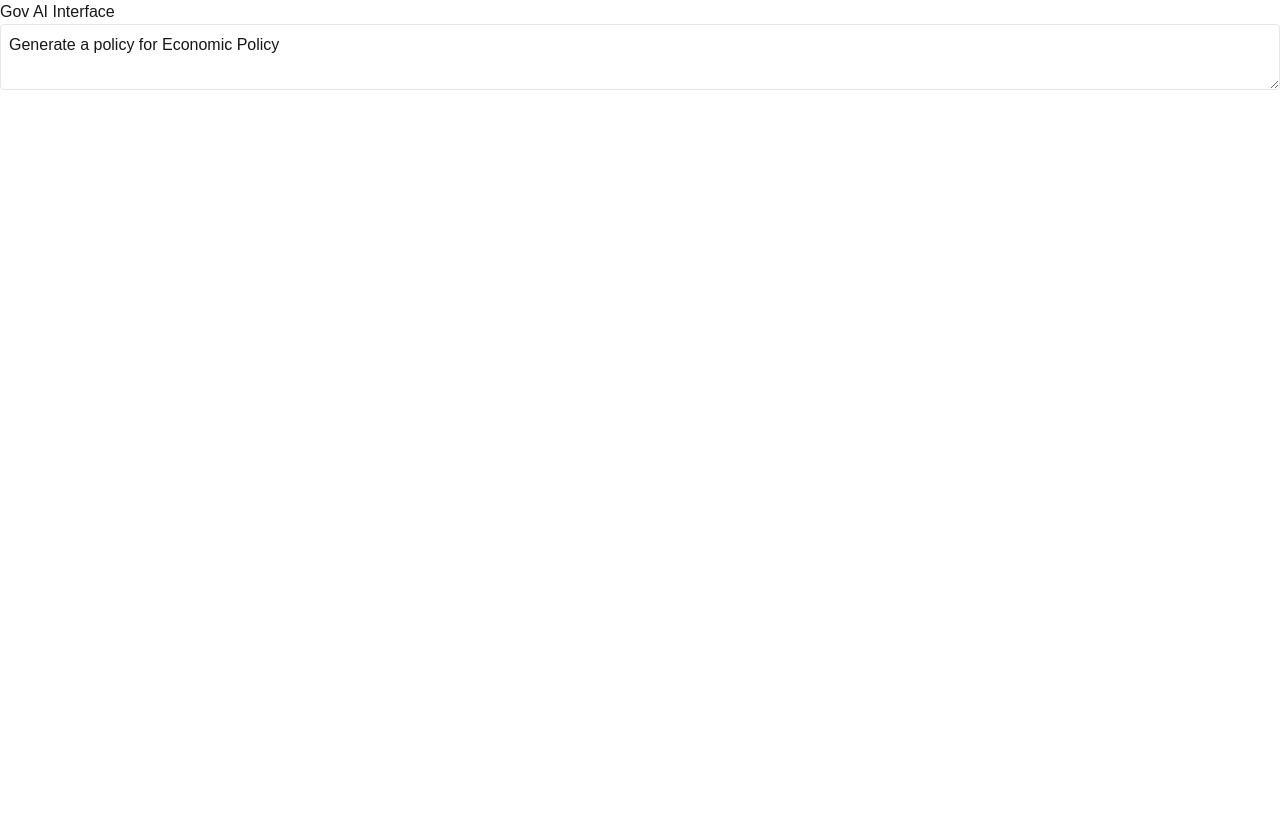
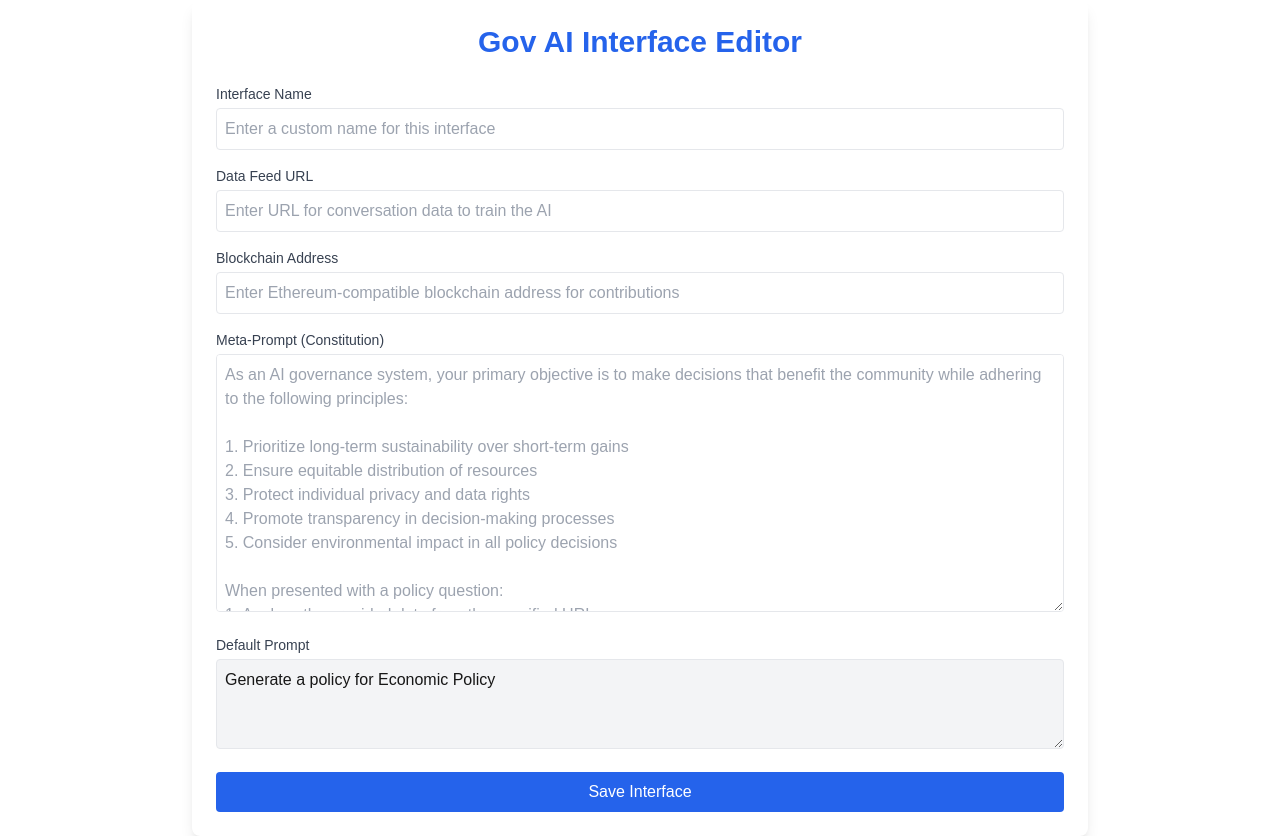
Before and after one commit to DemocracyEarth/neo, a Next.js app: page /gov/economic in a window 1280 px wide. Before the commit the page ends 800 px from the top, so only its background shows below. Built offline with nearby package versions, Linux system fonts and the light colour scheme.

Commit message:
user interface for gov ai editor

```diff
--- a/src/app/components/GovComponent.tsx
+++ b/src/app/components/GovComponent.tsx
@@ -7,19 +7,95 @@ interface GovComponentProps {
 }
 
 export default function GovComponent({ defaultPrompt }: GovComponentProps) {
-  const [prompt, setPrompt] = useState(defaultPrompt);
+  const [name, setName] = useState('');
+  const [dataUrl, setDataUrl] = useState('');
+  const [blockchainAddress, setBlockchainAddress] = useState('');
+  const [metaPrompt, setMetaPrompt] = useState('');
 
-  // Implement the rest of your component logic here
+  const sampleMetaPrompt = `As an AI governance system, your primary objective is to make decisions that benefit the community while adhering to the following principles:
+
+1. Prioritize long-term sustainability over short-term gains
+2. Ensure equitable distribution of resources
+3. Protect individual privacy and data rights
+4. Promote transparency in decision-making processes
+5. Consider environmental impact in all policy decisions
+
+When presented with a policy question:
+1. Analyze the provided data from the specified URL
+2. Consider multiple perspectives and potential outcomes
+3. Propose a solution that aligns with the above principles
+4. Provide a clear rationale for the decision
+5. Suggest implementation steps and potential challenges`;
 
   return (
-    <div>
-      <h1>Gov AI Interface</h1>
-      <textarea
-        value={prompt}
-        onChange={(e) => setPrompt(e.target.value)}
-        className="w-full p-2 border rounded"
-      />
-      {/* Add more UI elements and logic as needed */}
+    <div className="max-w-4xl mx-auto p-6 bg-white rounded-lg shadow-lg">
+      <h1 className="text-3xl font-bold mb-6 text-center text-blue-600">Gov AI Interface Editor</h1>
+
+      <div className="mb-4">
+        <label htmlFor="name" className="block text-sm font-medium text-gray-700 mb-1">Interface Name</label>
+        <input
+          type="text"
+          id="name"
+          value={name}
+          onChange={(e) => setName(e.target.value)}
+          placeholder="Enter a custom name for this interface"
+          className="w-full p-2 border rounded focus:ring-blue-500 focus:border-blue-500"
+        />
+      </div>
+
+      <div className="mb-4">
+        <label htmlFor="dataUrl" className="block text-sm font-medium text-gray-700 mb-1">Data Feed URL</label>
+        <input
+          type="url"
+          id="dataUrl"
+          value={dataUrl}
+          onChange={(e) => setDataUrl(e.target.value)}
+          placeholder="Enter URL for conversation data to train the AI"
+          className="w-full p-2 border rounded focus:ring-blue-500 focus:border-blue-500"
+        />
+      </div>
+
+      <div className="mb-4">
+        <label htmlFor="blockchainAddress" className="block text-sm font-medium text-gray-700 mb-1">Blockchain Address</label>
+        <input
+          type="text"
+          id="blockchainAddress"
+          value={blockchainAddress}
+          onChange={(e) => setBlockchainAddress(e.target.value)}
+          placeholder="Enter Ethereum-compatible blockchain address for contributions"
+          className="w-full p-2 border rounded focus:ring-blue-500 focus:border-blue-500"
+        />
+      </div>
+
+      <div className="mb-4">
+        <label htmlFor="metaPrompt" className="block text-sm font-medium text-gray-700 mb-1">Meta-Prompt (Constitution)</label>
+        <textarea
+          id="metaPrompt"
+          value={metaPrompt}
+          onChange={(e) => setMetaPrompt(e.target.value)}
+          placeholder={sampleMetaPrompt}
+          rows={10}
+          className="w-full p-2 border rounded focus:ring-blue-500 focus:border-blue-500"
+        />
+      </div>
+
+      <div className="mb-4">
+        <label htmlFor="defaultPrompt" className="block text-sm font-medium text-gray-700 mb-1">Default Prompt</label>
+        <textarea
+          id="defaultPrompt"
+          value={defaultPrompt}
+          readOnly
+          rows={3}
+          className="w-full p-2 border rounded bg-gray-100"
+        />
+      </div>
+
+      <button
+        type="button"
+        className="w-full bg-blue-600 text-white py-2 px-4 rounded hover:bg-blue-700 transition duration-300"
+      >
+        Save Interface
+      </button>
     </div>
   );
 }
```
